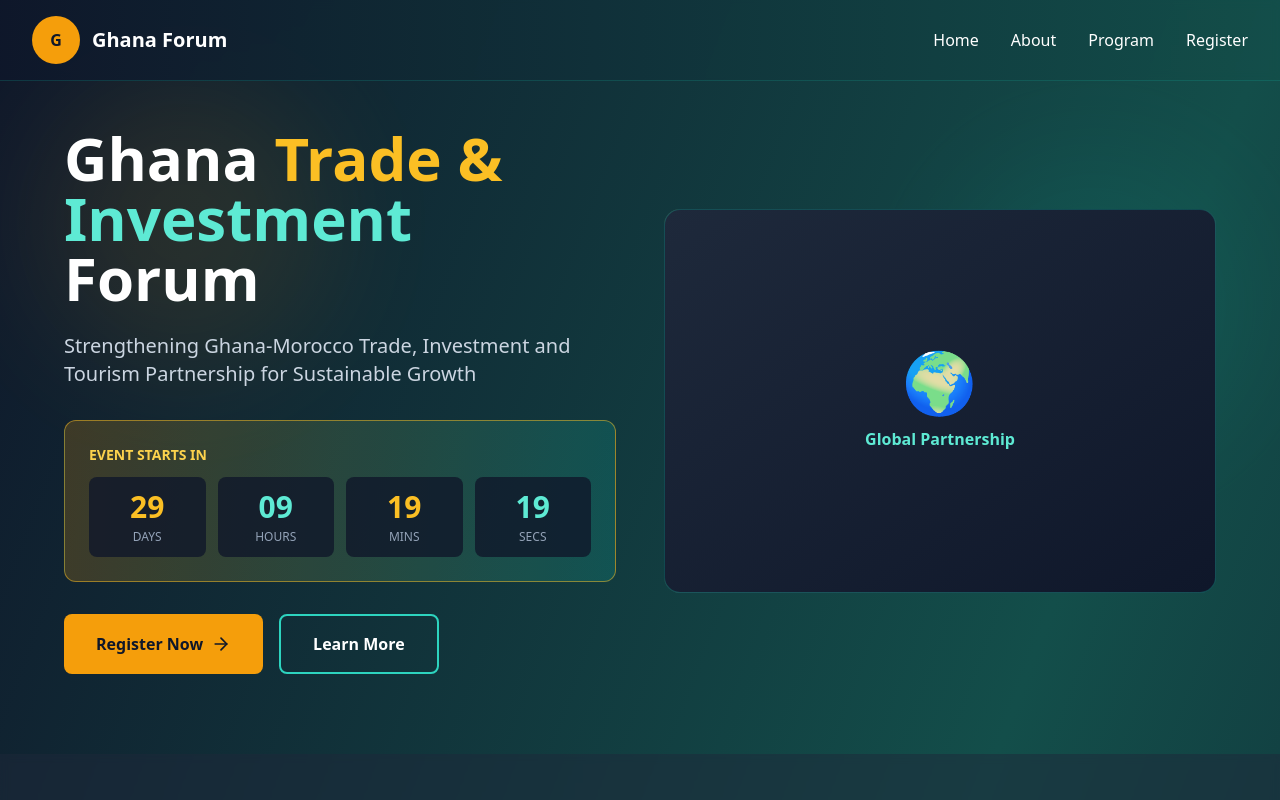
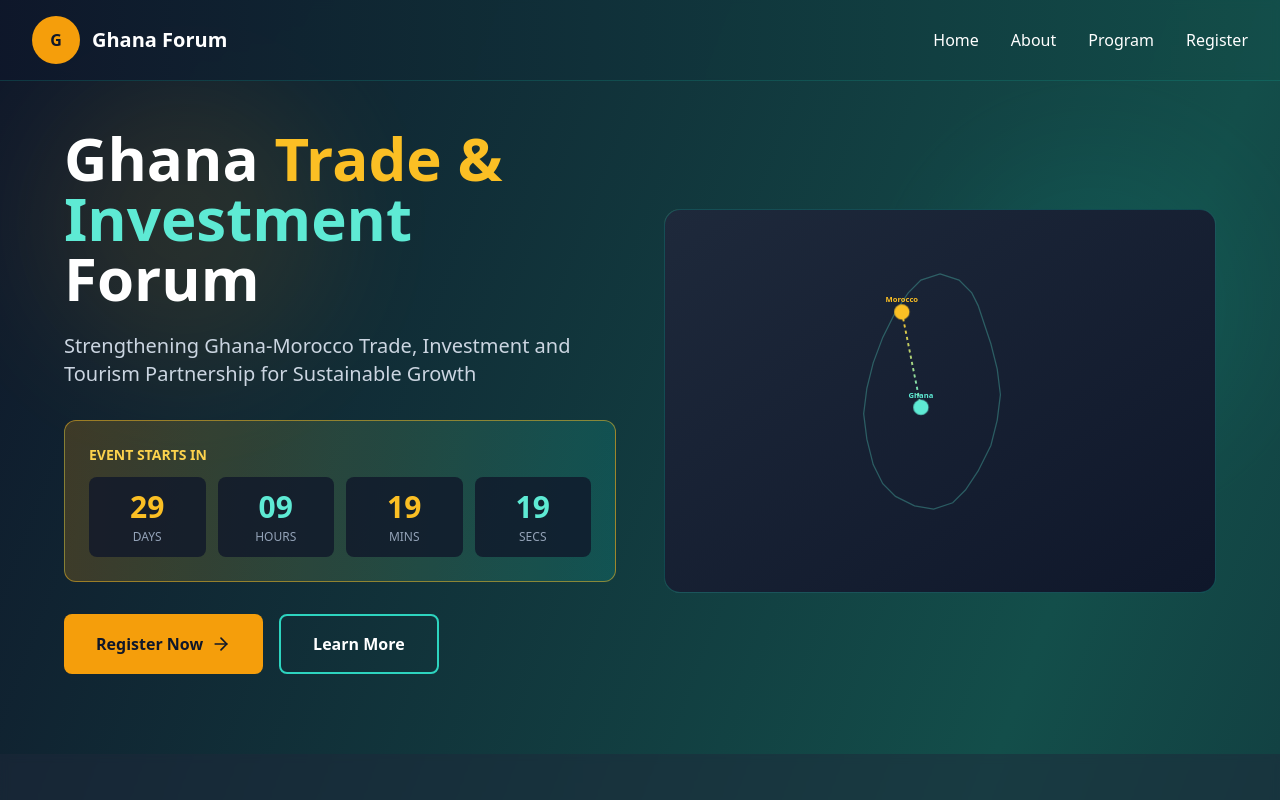
Before and after one commit to creatif-sam/gtif2025, a React (Create React App) app: page / in a window 1280 px wide. Shown: the top 800 px of the page. Built offline with nearby package versions, Linux system fonts and the light colour scheme.

Commit message:
adding african map

```diff
--- a/src/App.js
+++ b/src/App.js
@@ -163,11 +163,41 @@ export default function GhanaForumWebsite() {
             <div className="hidden md:block">
               <div className="relative">
                 <div className="w-full h-96 bg-gradient-to-br from-amber-500 to-teal-500 rounded-2xl opacity-20 absolute"></div>
-                <div className="relative w-full h-96 bg-gradient-to-br from-slate-800 to-slate-900 rounded-2xl border border-teal-500/30 flex items-center justify-center">
-                  <div className="text-center">
-                    <div className="text-6xl mb-4">🌍</div>
-                    <p className="text-teal-300 font-bold">Global Partnership</p>
-                  </div>
+                <div className="relative w-full h-96 bg-gradient-to-br from-slate-800 to-slate-900 rounded-2xl border border-teal-500/30 flex items-center justify-center overflow-hidden">
+                  <svg viewBox="0 0 500 500" className="w-full h-full p-8">
+                    {/* Simplified Africa Map */}
+                    <path
+                      d="M250,50 L280,60 L300,80 L310,100 L320,130 L330,160 L340,200 L345,240 L340,280 L330,320 L310,360 L290,390 L270,410 L240,420 L210,415 L180,400 L160,380 L145,350 L135,310 L130,270 L135,230 L145,190 L160,150 L180,110 L200,80 L220,60 Z"
+                      fill="none"
+                      stroke="currentColor"
+                      strokeWidth="2"
+                      className="text-teal-300/30"
+                    />
+
+                    {/* Morocco - Northwest */}
+                    <circle cx="190" cy="110" r="12" className="fill-amber-400 animate-pulse">
+                      <animate attributeName="r" values="12;15;12" dur="2s" repeatCount="indefinite"/>
+                    </circle>
+                    <text x="190" y="95" textAnchor="middle" className="fill-amber-400 text-xs font-bold">Morocco</text>
+
+                    {/* Ghana - West Central */}
+                    <circle cx="220" cy="260" r="12" className="fill-teal-300 animate-pulse">
+                      <animate attributeName="r" values="12;15;12" dur="2s" repeatCount="indefinite" begin="0.5s"/>
+                    </circle>
+                    <text x="220" y="245" textAnchor="middle" className="fill-teal-300 text-xs font-bold">Ghana</text>
+
+                    {/* Connection Line with Animation */}
+                    <line x1="190" y1="110" x2="220" y2="260" stroke="url(#lineGradient)" strokeWidth="3" strokeDasharray="5,5">
+                      <animate attributeName="stroke-dashoffset" values="0;-10" dur="1s" repeatCount="indefinite"/>
+                    </line>
+
+                    <defs>
+                      <linearGradient id="lineGradient" x1="0%" y1="0%" x2="0%" y2="100%">
+                        <stop offset="0%" stopColor="#fbbf24"/>
+                        <stop offset="100%" stopColor="#5eead4"/>
+                      </linearGradient>
+                    </defs>
+                  </svg>
                 </div>
               </div>
             </div>
@@ -358,7 +388,6 @@ export default function GhanaForumWebsite() {
         </div>
       </section>
 
-
       {/* Footer */}
       <footer className="bg-slate-900/80 border-t border-teal-500/20 py-12 px-4">
         <div className="max-w-6xl mx-auto">
```
Lines whose indentation alone changed are shown as unchanged.
